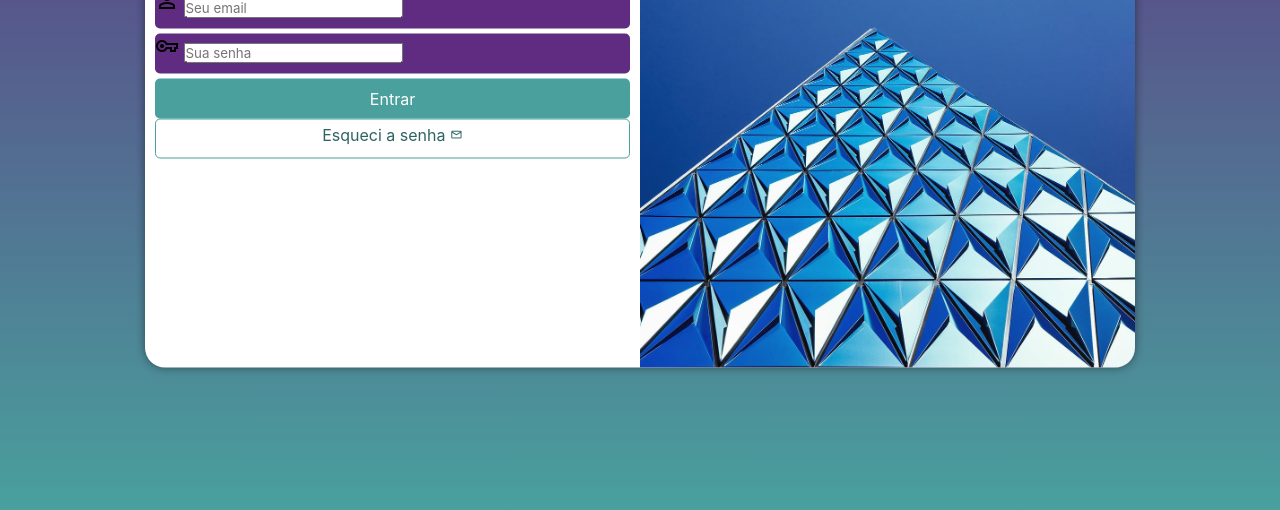
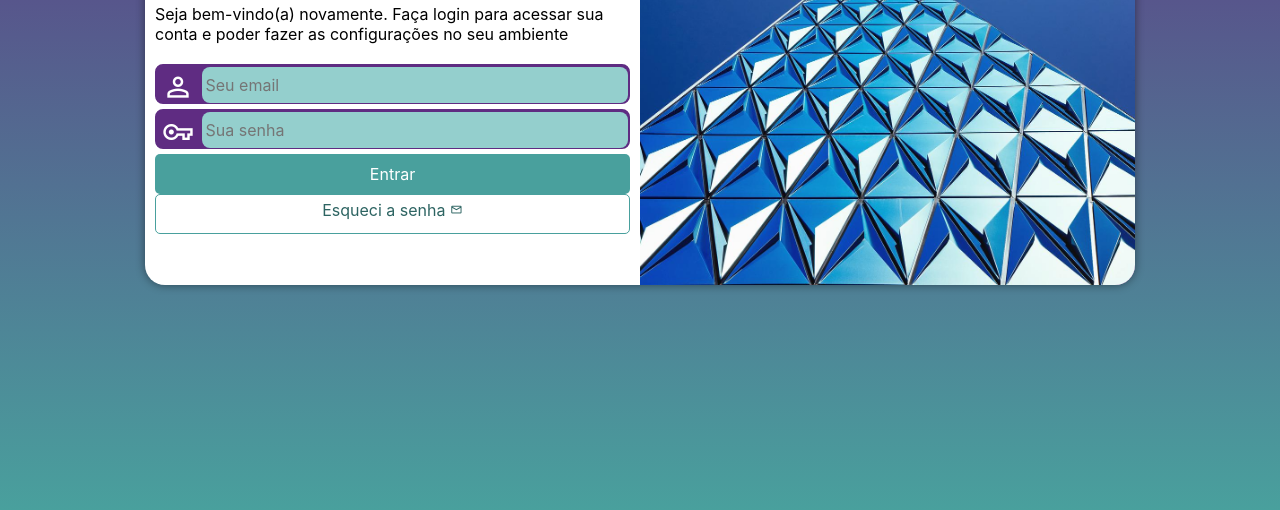
Before and after one commit to Matheus1199/projeto-login, a plain HTML site: page index.html in a window 1280 px wide. Shown: the part 290-800 px from the top of the page. Drawn offline with nearby package versions, Linux system fonts and the light colour scheme.

Commit message:
Finalizando o projeto e bug fixes

```diff
--- a/estilos/media-query.css
+++ b/estilos/media-query.css
@@ -11,13 +11,15 @@ Grandes telas: acima de 1200px
 
 @media screen and (min-width: 768px) and (max-width: 992px) {
 
+    /*CONFIGURAÇÃO PARA TABLET*/
+
     body {
         background-image: linear-gradient(to top, #49a09d, #5f2c82);
     }
 
     section#login {
         width: 80vw;
-
+        height: 280px;
     }
 
     section#login > div#imagem {
@@ -30,9 +32,13 @@ Grandes telas: acima de 1200px
         float: right;
         width: 70%;
     }
+
+
 }
 
 @media screen and (min-width: 992px) {
+
+    /* CONFIGURAÇÃO PARA TELAS GRANDES */
 
     body {
         background-image: linear-gradient(to top, #49a09d, #5f2c82);
@@ -40,6 +46,7 @@ Grandes telas: acima de 1200px
 
     section#login {
         width: 990px;
+        height: 350px;
     }
 
     section#login > div#imagem {
@@ -58,6 +65,7 @@ Grandes telas: acima de 1200px
     }
 
     div#formulario > p {
-        font-size: 1.2em;
+        font-size: 1em;
+        margin: 20px 0px;
     }
 }
--- a/estilos/style.css
+++ b/estilos/style.css
@@ -31,7 +31,6 @@ section#login {
     position: absolute;
     top: 50%;
     left: 50%;
-    transform: translate(-50%, -50%);
     overflow: hidden;
 
     background-color: white;
@@ -40,6 +39,7 @@ section#login {
     border-radius: 20px;
     box-shadow: 0px 0px 10px rgba(0, 0, 0, 0.452);
 
+    transform: translate(-50%, -50%);
     transition: width .3s, height .3s;
     transition-timing-function: ease;
 }
@@ -69,15 +69,40 @@ div#formulario > p {
 
 form > div.campo {
     background-color: #5f2c82;
+    border: 2px solid #5f2c82;
     width: 100%;
     display: block;
     height: 40px;
-    border-radius: 5px;
+    border-radius: 8px;
     margin: 5px 0px;
 }
 
 div.campo > label {
     display: none;
+}
+
+div.campo > i {
+    color: white;
+    /*background-color: black;*/
+    font-size: 2em;
+    width: 40px;
+    padding: 5px;
+}
+
+div.campo > input {
+    background-color: #94cfcd;
+    font-size: 1em;
+    width: calc(100% - 45px);
+    height: 100%;
+    border: 0px;
+    border-radius: 8px;
+    padding: 4px;
+    transform: translateY(-12px);
+}
+
+div.campo > input:focus-within {
+    background-color: white;
+    border: none;
 }
 
 form > input[type=submit] {
```
